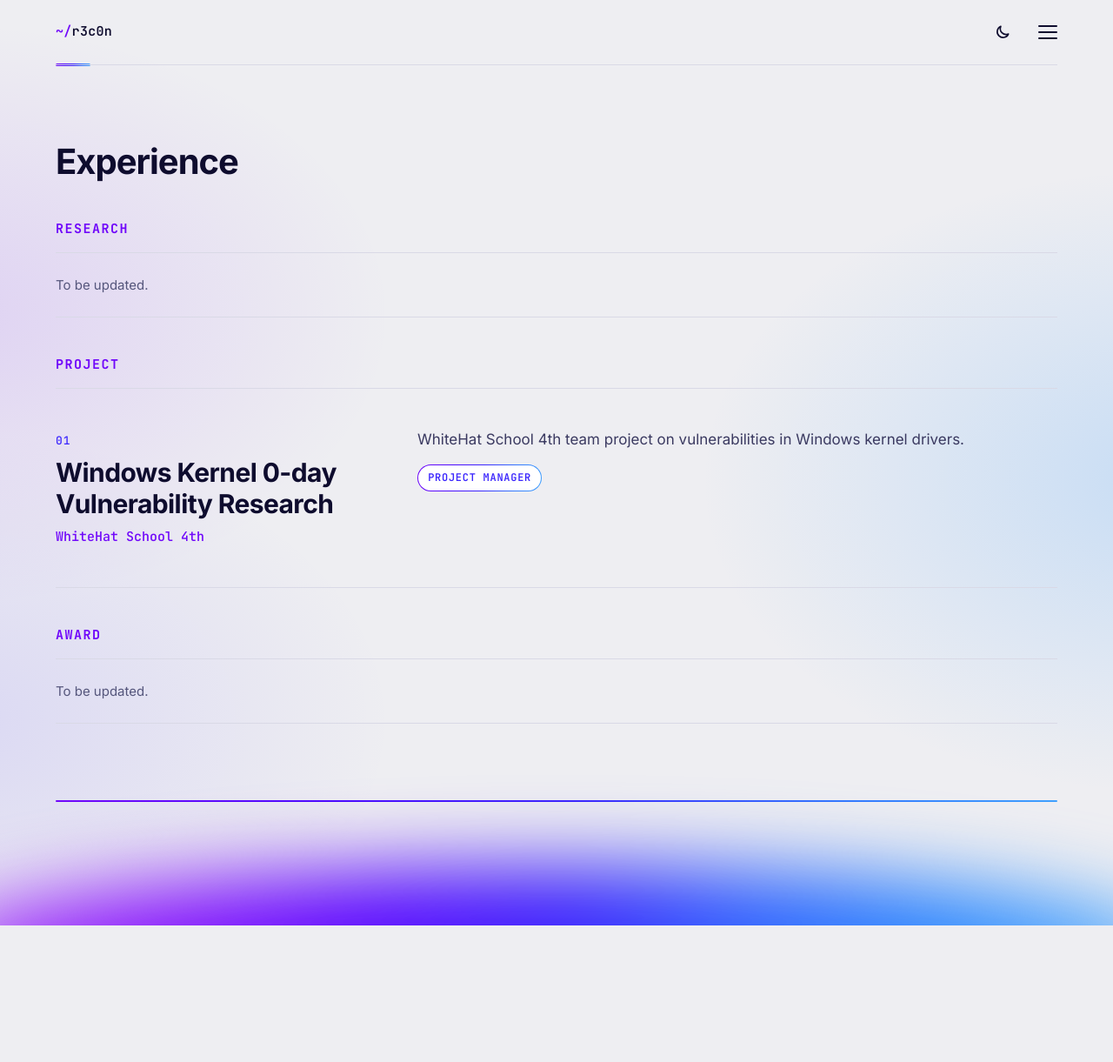
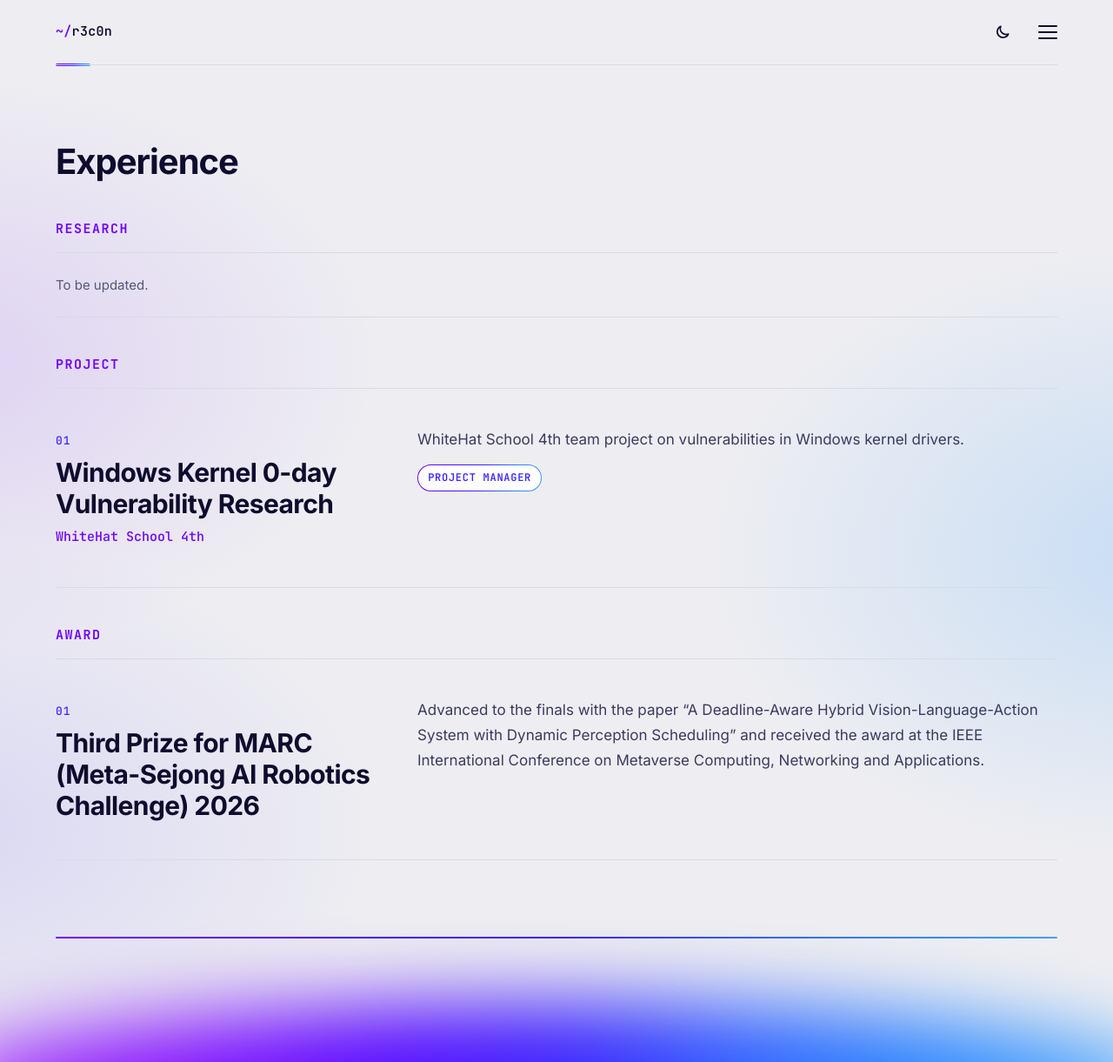
Before and after one commit to jhlee0507/jhlee0507.github.io, a Jekyll site: the page built from experience/index.html, in a window 1280 px wide. Shown: the whole page at 87% size. Built offline with Jekyll 4.4.1, drawn with Linux system fonts in a browser that asks for light colours; before the commit the page ends 1064 px from its top, so only the background shows below that.

Commit message:
Add the MARC 2026 third prize to Award

```diff
--- a/_data/experience.yml
+++ b/_data/experience.yml
@@ -12,4 +12,9 @@
       role: Project Manager
 
 - category: Award
-  list: []
+  list:
+    - title: Third Prize for MARC (Meta-Sejong AI Robotics Challenge) 2026
+      summary: >-
+        Advanced to the finals with the paper “A Deadline-Aware Hybrid Vision-Language-Action System with
+        Dynamic Perception Scheduling” and received the award at the IEEE International Conference on
+        Metaverse Computing, Networking and Applications.
```
